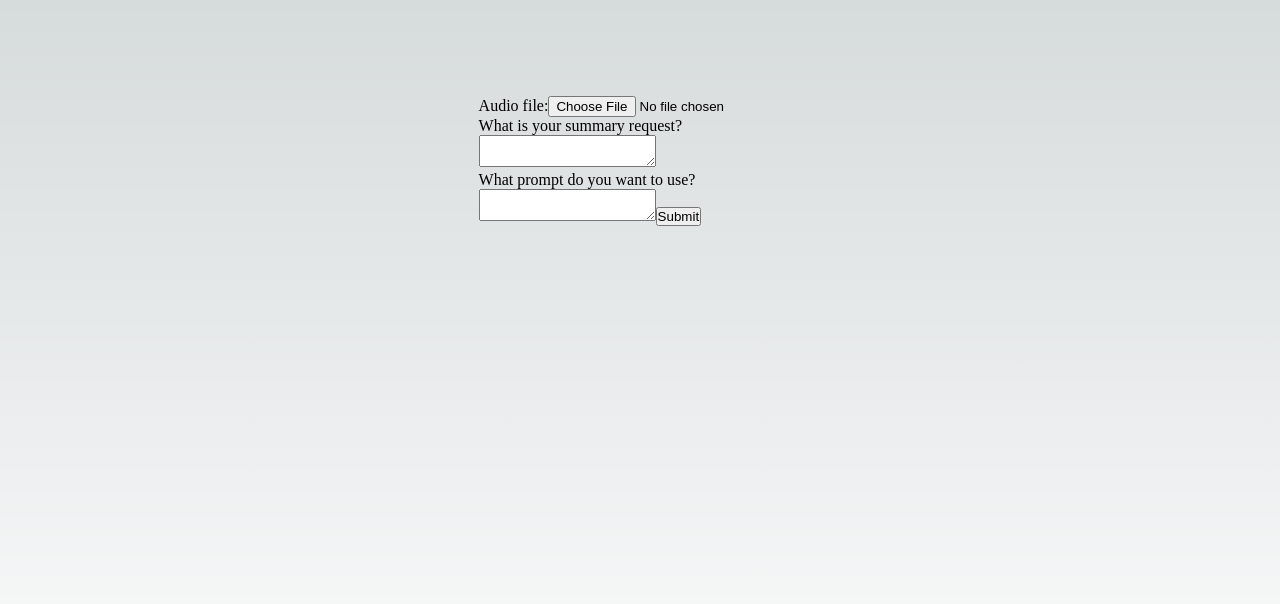
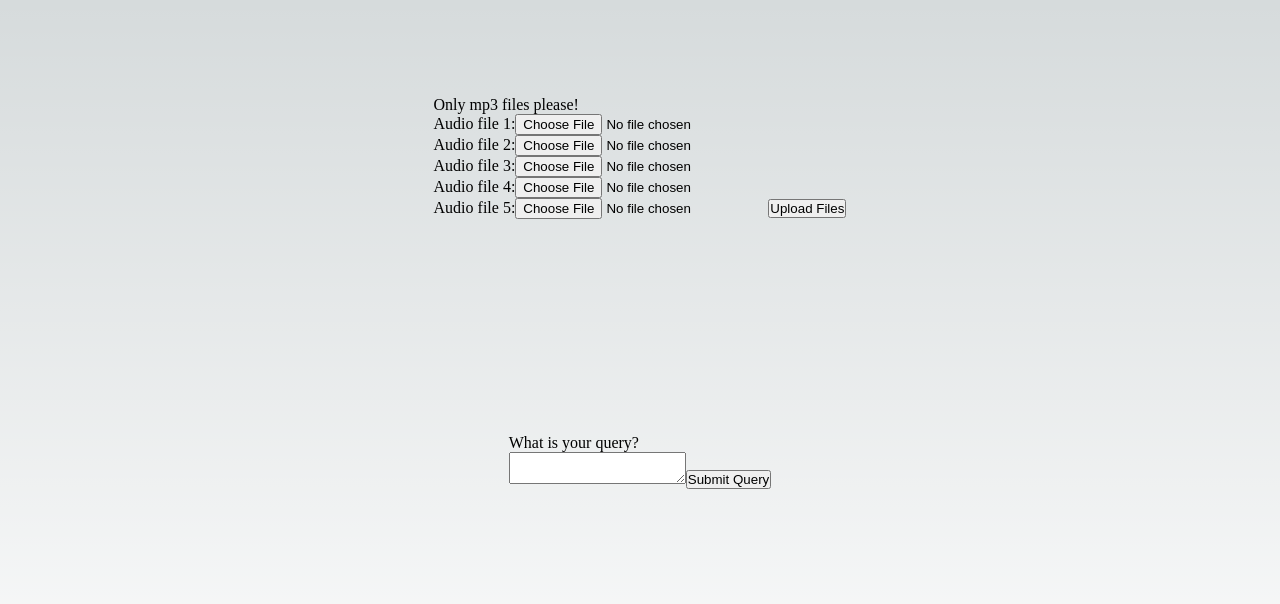
Before and after one commit to patrick-finley/amulet-web, a Next.js app: page / in a window 1280 px wide. Shown: the top 604 px of the page. Built offline with nearby package versions, Linux system fonts and the light colour scheme.

Commit message:
fixed frontend to make posts to upload and query

```diff
--- a/pages/index.tsx
+++ b/pages/index.tsx
@@ -10,31 +10,56 @@ const inter = Inter({ subsets: ['latin'] })
 
 export default function Home() {
 
-  const [audioFile, setAudioFile] = useState<File | null>(null); // for the audio file
-  const [sumReq, setSumReq] = useState(''); // for the summary request
-  const [promptReq, setPromptReq] = useState(''); // for the prompt
-  const [result, setResult] = useState('');
+  const [audioFile1, setAudioFile1] = useState<File | null>(null); // for the audio file
+  const [audioFile2, setAudioFile2] = useState<File | null>(null); // for the audio file
+  const [audioFile3, setAudioFile3] = useState<File | null>(null); // for the audio file
+  const [audioFile4, setAudioFile4] = useState<File | null>(null); // for the audio file
+  const [audioFile5, setAudioFile5] = useState<File | null>(null); // for the audio file
+  const [query, setQuery] = useState(''); // for the prompt
+  const [response, setResponse] = useState('');
 
-  const handleClick = async (event: any) => {
+  const handleUpload = async (event: any) => {
     event.preventDefault()
-    console.log(sumReq + ' ' + promptReq + ' ahah')
 
     const formData = new FormData();
-    if (audioFile !== null) {
-      formData.append('audiofile', audioFile);
+    if (audioFile1 !== null) {
+      formData.append('audiofile1', audioFile1);
     }
-    formData.append('summary_request', sumReq);
-    formData.append('prompt', promptReq);
+    if (audioFile2 !== null) {
+      formData.append('audiofile2', audioFile2);
+    }
+    if (audioFile3 !== null) {
+      formData.append('audiofile3', audioFile3);
+    }
+    if (audioFile4 !== null) {
+      formData.append('audiofile4', audioFile4);
+    }
+    if (audioFile5 !== null) {
+      formData.append('audiofile5', audioFile5);
+    }
 
-    const response = await fetch('https://amulet-server.patrick-finley.repl.co/get_summary', {
+    const response = await fetch('https://amulet-server.patrick-finley.repl.co/upload', {
       method: 'POST',
       body: formData,
-      headers: { 'secret_value': 'val219' }
     });
 
-    const data = await response.text();
-    console.log(data);
-    setResult(data);
+    const cnfrm = await response.text();
+    console.log(cnfrm);
+  }
+
+  const handleQuery = async (event: any) => {
+    event.preventDefault()
+
+    const formData = new FormData();
+    formData.append('query', query);
+
+    const response = await fetch('https://amulet-server.patrick-finley.repl.co/question', {
+      method: 'POST',
+      body: formData,
+    });
+
+    const ans = await response.text();
+    setResponse(ans);
   }
 
   return (
@@ -49,44 +74,69 @@ export default function Home() {
 
       <main className={styles.main}>
 
+{/* Audio input form */}
         <form>
-
           <label>
-            Audio file:
-            <input type="file" accept="audio/*" onChange={(e) => {
+            Only mp3 files please!
+            <br />
+            Audio file 1:
+            <input type="file" accept=".mp3" onChange={(e) => {
               const file = e.target.files?.[0];
               if (file) {
-                setAudioFile(file);
+                setAudioFile1(file);
               }
             }} />
+            <br />
+            Audio file 2:
+            <input type="file" accept=".mp3" onChange={(e) => {
+              const file = e.target.files?.[0];
+              if (file) {
+                setAudioFile2(file);
+              }
+            }} />
+            <br />
+            Audio file 3:
+            <input type="file" accept=".mp3" onChange={(e) => {
+              const file = e.target.files?.[0];
+              if (file) {
+                setAudioFile3(file);
+              }
+            }} />
+            <br />
+            Audio file 4:
+            <input type="file" accept=".mp3" onChange={(e) => {
+              const file = e.target.files?.[0];
+              if (file) {
+                setAudioFile4(file);
+              }
+            }} />
+            <br />
+            Audio file 5:
+            <input type="file" accept=".mp3" onChange={(e) => {
+              const file = e.target.files?.[0];
+              if (file) {
+                setAudioFile5(file);
+              }
+            }} />
+
           </label>
+          <button onClick={handleUpload}>Upload Files</button>
+        </form>
 
-          <br />
-
+{/* Query input form */}
+        <form>
           <label>
-            What is your summary request?
+            What is your query?
             <br />
             <textarea onChange={(e) => {
-              setSumReq(e.target.value)
+              setQuery(e.target.value)
             }} />
           </label>
-
-          <br />
-
-          <label>
-            What prompt do you want to use?
-            <br />
-            <textarea onChange={(e) => {
-              setPromptReq(e.target.value)
-            }} />
-          </label>
-
-          <button onClick={handleClick}>Submit</button>
-
+          <button onClick={handleQuery}>Submit Query</button>
         </form>
 
         <div>
-          <p>{result}</p>
+          <p>{response}</p>
         </div>
 
       </main>
```
